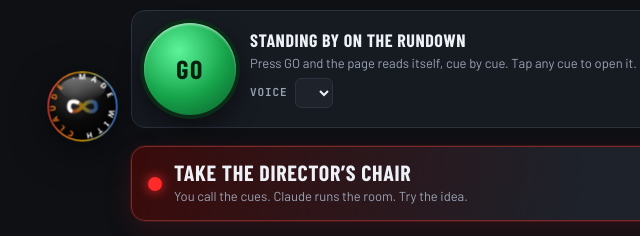
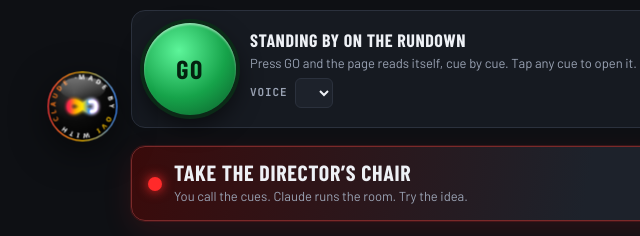
Before and after one commit to ovidemetrian/my-future-past, a plain HTML site: page anthropic/index.html in a window 1280 px wide. Shown: the part 274-510 px from the top of the page, 129-769 px from the left. Drawn offline with nearby package versions, Linux system fonts and the light colour scheme; a web font is replaced by a local one.

Commit message:
Add files via upload

```diff
--- a/anthropic/index.html
+++ b/anthropic/index.html
@@ -149,7 +149,7 @@
   touch-action:none;-webkit-user-select:none;user-select:none;-webkit-tap-highlight-color:transparent;will-change:transform;filter:drop-shadow(0 10px 18px rgba(0,0,0,.55))}
 #wcBadge svg{width:100%;height:100%;display:block;overflow:visible}
 #wcBadge .rim{transform-origin:44px 44px;animation:wcSpin 22s linear infinite}
-#wcBadge .flow{stroke-dasharray:14 46;animation:wcFlow 2.6s linear infinite}
+#wcBadge .flow{stroke-dasharray:14 46;animation:wcFlow 3.6s linear infinite}
 #wcBadge.go2 svg{animation:wcGo .55s}
 #wcBadge{cursor:grab}
 @keyframes wcSpin{to{transform:rotate(360deg)}}
@@ -315,10 +315,17 @@
   </defs>
   <circle cx="44" cy="44" r="42" fill="url(#wcPiano)" stroke="url(#wcRYB)" stroke-width="1.6"/>
   <circle class="ring" cx="44" cy="44" r="42" fill="none" stroke="#ffc400" stroke-width="3.2" stroke-linecap="round" stroke-dasharray="263.9" stroke-dashoffset="263.9" transform="rotate(-90 44 44)"/>
-  <g class="rim"><text font-family="system-ui,-apple-system,'Segoe UI',sans-serif" font-size="9.4" font-weight="800" fill="#fff"><textPath href="#wcArc" textLength="203" lengthAdjust="spacing">MADE WITH <tspan fill="#ff7a1a">CLAUDE</tspan>  ·  </textPath></text></g>
-  <g transform="translate(20 26) scale(1.5)">
-    <path d="M5 12C5 6.5 11 6.5 16 12S27 17.5 27 12 21 6.5 16 12 5 17.5 5 12Z" fill="none" stroke="url(#wcRYB)" stroke-width="3.2" stroke-linecap="round" opacity=".55"/>
-    <path class="flow" d="M5 12C5 6.5 11 6.5 16 12S27 17.5 27 12 21 6.5 16 12 5 17.5 5 12Z" fill="none" stroke="#fff" stroke-width="3.2" stroke-linecap="round"/>
+  <g class="rim"><text font-family="system-ui,-apple-system,'Segoe UI',sans-serif" font-size="8.1" font-weight="800" fill="#fff"><textPath href="#wcArc" textLength="205" lengthAdjust="spacing">MADE BY <tspan fill="#ffc400">OVI</tspan> WITH <tspan fill="#ff7a1a">CLAUDE</tspan>  ·  </textPath></text></g>
+  <defs>
+    <linearGradient id="wcNeon" x1="0" y1="0" x2="1" y2="0">
+      <stop offset="0" stop-color="#ff2a4d"/><stop offset=".25" stop-color="#ffb000"/><stop offset=".5" stop-color="#ffe600"/><stop offset=".75" stop-color="#2f8cff"/><stop offset="1" stop-color="#b44dff"/>
+      <animateTransform attributeName="gradientTransform" type="rotate" from="0 .5 .5" to="360 .5 .5" dur="5s" repeatCount="indefinite"/>
+    </linearGradient>
+    <filter id="wcGlow" x="-50%" y="-80%" width="200%" height="260%"><feGaussianBlur stdDeviation="1.4" result="b"/><feMerge><feMergeNode in="b"/><feMergeNode in="b"/><feMergeNode in="SourceGraphic"/></feMerge></filter>
+  </defs>
+  <g transform="translate(20 26) scale(1.5)" filter="url(#wcGlow)">
+    <path d="M5 12C5 6.5 11 6.5 16 12S27 17.5 27 12 21 6.5 16 12 5 17.5 5 12Z" fill="none" stroke="url(#wcNeon)" stroke-width="3.6" stroke-linecap="round"/>
+    <path class="flow" d="M5 12C5 6.5 11 6.5 16 12S27 17.5 27 12 21 6.5 16 12 5 17.5 5 12Z" fill="none" stroke="#fff" stroke-width="3" stroke-linecap="round"/>
   </g>
   <ellipse cx="44" cy="22" rx="28" ry="14" fill="url(#wcGloss)"/>
 </svg>
```
